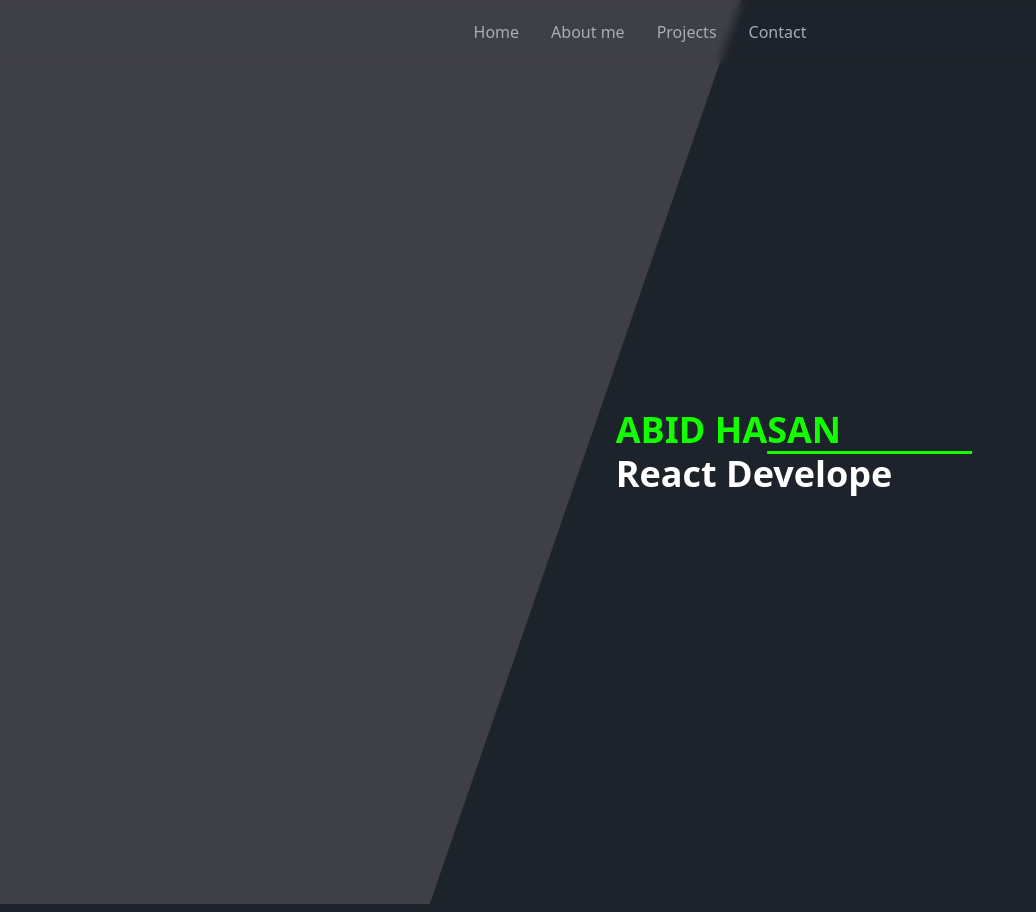
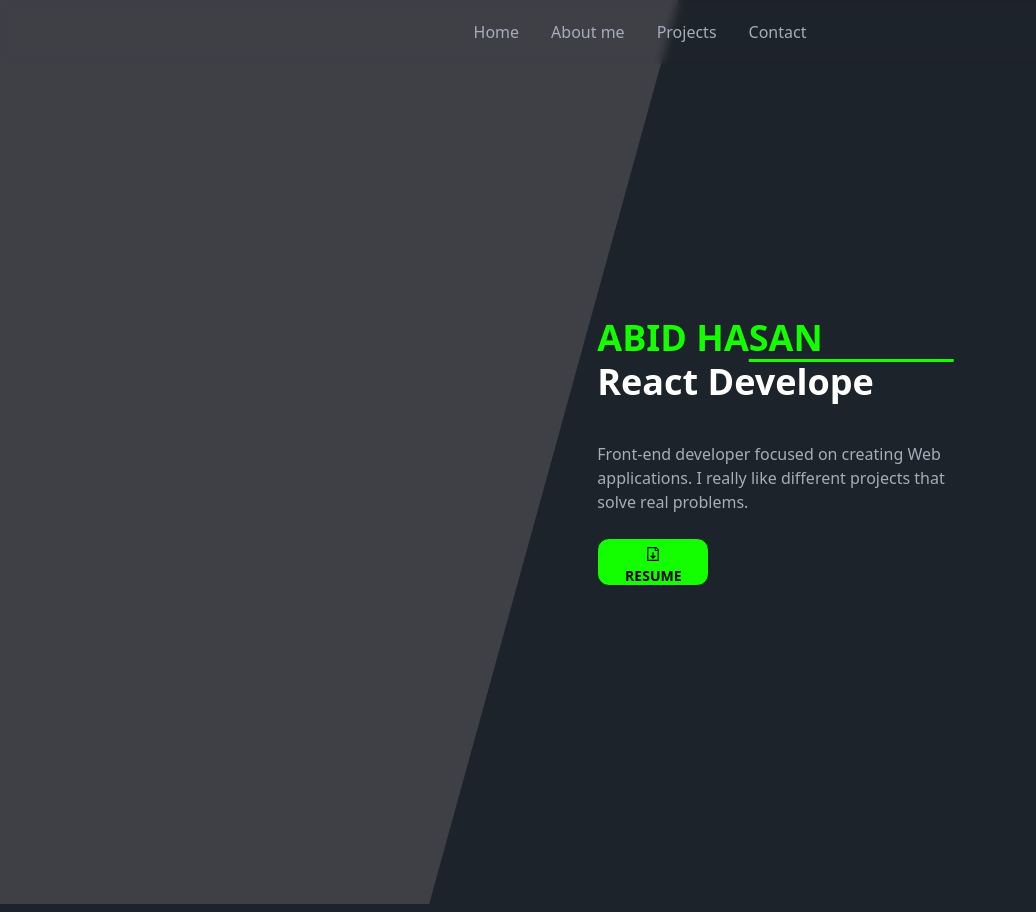
Before and after one commit to AbidReal/abidreal-portfolio, a React (Vite) app: page / in a window 1280 px wide. Shown: the whole page, without its empty margins (0-1036 px from the left). Built offline with nearby package versions, Linux system fonts and the light colour scheme.

Commit message:
download resume button done

```diff
--- a/src/Pages/Home/Banner.jsx
+++ b/src/Pages/Home/Banner.jsx
@@ -1,5 +1,5 @@
 import { useEffect, useState } from "react";
-
+import { GrDocumentDownload } from "react-icons/gr";
 const Banner = () => {
   const [loopNum, setLoopNum] = useState(0);
   const [isDeleting, setIsDeleting] = useState(false);
@@ -44,6 +44,12 @@ const Banner = () => {
     }
   };
 
+  const handleDownload = () => {
+    const fileID = "1EiGWTqD7lAs3mlzOLwTNZcACID5Vyy3I";
+    const downloadLink = `https://drive.google.com/uc?export=download&id=${fileID}`;
+    window.open(downloadLink, "_blank");
+  };
+
   return (
     <div className="">
       <div className="relative">
@@ -58,6 +64,14 @@ const Banner = () => {
               </span>
             </div>
             <div className="pt-1 text-4xl font-bold text-white">{text}</div>
+            <div className="mt-10 w-96 ">
+              Front-end developer focused on creating Web applications. I really
+              like different projects that solve real problems.
+            </div>
+            <div className="customButton" onClick={handleDownload}>
+              <GrDocumentDownload className="font-semibold" />
+              Resume
+            </div>
           </div>
         </div>
 
--- a/src/index.css
+++ b/src/index.css
@@ -8,12 +8,13 @@
 .nav-items-style {
   @apply font-medium tracking-wide  transition-colors duration-200 hover:text-red-700;
 }
-.btn-color {
-  @apply bg-gradient-to-r from-btnL to-btnR hover:to-btnL hover:to-btnL;
-}
 
 .triangle {
   height: 0;
-  border-left: 40vh solid transparent;
+  border-left: 20vw solid transparent;
   border-bottom: 58rem solid #1d232a;
 }
+
+.customButton {
+  @apply btn hover:bg-hoverColor active:bg-activeColor bg-primaryColor text-black text-center font-semibold py-2 w-28 mt-6 rounded-xl transition-colors duration-300;
+}
--- a/tailwind.config.js
+++ b/tailwind.config.js
@@ -10,9 +10,9 @@ export default {
         square: "1",
       },
       colors: {
-        btnL: "#e55547",
-        btnR: "#b02619",
         primaryColor: "#13FF00",
+        hoverColor: "#10dc00",
+        activeColor: "#0eb800",
       },
     },
   },
```
